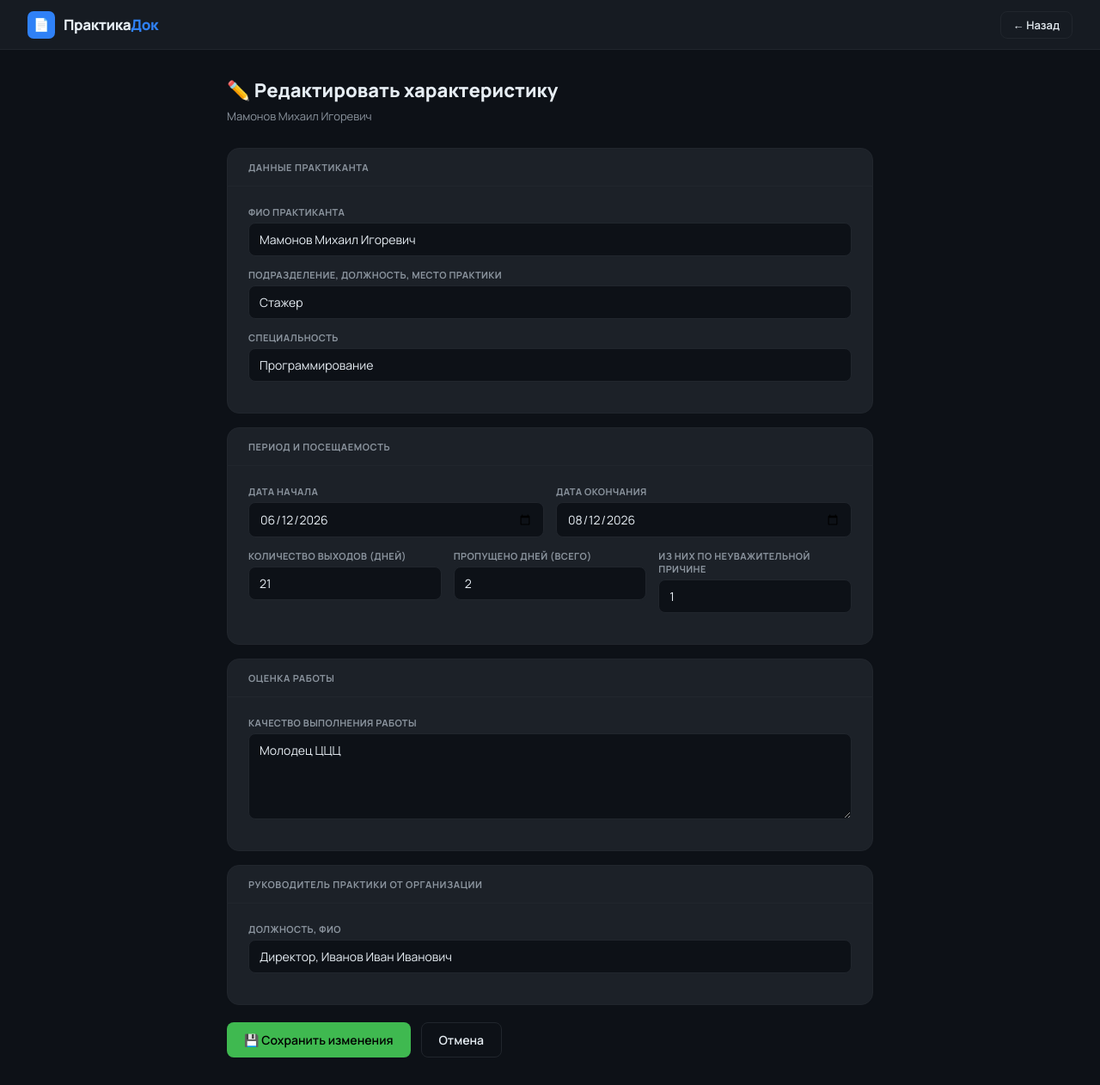
After one commit to topqwi9416/Django, a Django app: page /characteristic/edit/7/ in a window 1280 px wide. The commit adds this page. Shown: the whole page at 86% size. Run offline with Django 5.2, Linux system fonts and the light colour scheme; a user stored in the database is signed in; data comes from the database, SQL or seed files in the repository; both versions use the stored data as it was after the commit.

Commit message:
Update project

```diff
--- a/SiteMMI/urls.py
+++ b/SiteMMI/urls.py
@@ -3,6 +3,7 @@ from django.urls import path
 from django.conf import settings
 from django.conf.urls.static import static
 from mainMMI.views import *
+from mainMMI.views import edit_characteristic_document
 
 urlpatterns = [
     path('admin/', admin.site.urls),
@@ -22,5 +23,6 @@ urlpatterns = [
 
     path('practice/<int:doc_id>/download/', download_attestat, name='download_attestat'),
     path('characteristic/<int:doc_id>/download/', download_harakteristika, name='download_harakteristika'),
+    path('characteristic/edit/<int:doc_id>/', edit_characteristic_document, name='edit_characteristic'),
     path('characteristic/delete/<int:doc_id>/', delete_characteristic_document, name='delete_characteristic'),
 ] + static(settings.MEDIA_URL, document_root=settings.MEDIA_ROOT)
--- /dev/null
+++ b/mainMMI/templates/edit_characteristic_document.html
@@ -0,0 +1,142 @@
+<!DOCTYPE html>
+<html lang="ru">
+<head>
+    <meta charset="UTF-8">
+    <meta name="viewport" content="width=device-width, initial-scale=1.0">
+    <title>Редактировать характеристику — ПрактикаДок</title>
+    <link href="https://fonts.googleapis.com/css2?family=Manrope:wght@400;500;600;700;800&display=swap" rel="stylesheet">
+    <style>
+        *,*::before,*::after{margin:0;padding:0;box-sizing:border-box}
+        :root{--bg:#0d1117;--border:#21262d;--accent:#2f81f7;--accent2:#3fb950;--text:#e6edf3;--muted:#8b949e;--card:#1c2128;--input:#0d1117}
+        body{font-family:'Manrope',sans-serif;background:var(--bg);color:var(--text);min-height:100vh}
+        .header{background:#161b22;border-bottom:1px solid var(--border);padding:0 32px;display:flex;align-items:center;justify-content:space-between;height:58px;position:sticky;top:0;z-index:100}
+        .logo{display:flex;align-items:center;gap:10px;text-decoration:none;color:var(--text)}
+        .logo-icon{width:32px;height:32px;background:var(--accent);border-radius:7px;display:flex;align-items:center;justify-content:center;font-size:15px}
+        .logo-name{font-size:17px;font-weight:800;letter-spacing:-.4px}
+        .logo-name span{color:var(--accent)}
+        .main{max-width:800px;margin:0 auto;padding:32px 24px}
+        .page-title{font-size:22px;font-weight:800;margin-bottom:6px}
+        .page-sub{color:var(--muted);font-size:13px;margin-bottom:28px}
+        .card{background:var(--card);border:1px solid var(--border);border-radius:14px;margin-bottom:16px}
+        .card-head{padding:14px 24px;border-bottom:1px solid var(--border)}
+        .card-title{font-size:11px;font-weight:700;color:var(--muted);text-transform:uppercase;letter-spacing:.6px}
+        .card-body{padding:22px 24px}
+        .form-row{display:grid;grid-template-columns:repeat(auto-fit,minmax(200px,1fr));gap:14px;margin-bottom:14px}
+        .form-group{display:flex;flex-direction:column;gap:5px}
+        .form-group.full{grid-column:1/-1}
+        label{font-size:11px;font-weight:700;color:var(--muted);letter-spacing:.4px;text-transform:uppercase}
+        input[type=text],input[type=date],input[type=number],textarea{background:var(--input);border:1px solid var(--border);border-radius:8px;color:var(--text);font-family:'Manrope',sans-serif;font-size:14px;padding:9px 12px;outline:none;transition:border-color .15s;width:100%}
+        input:focus,textarea:focus{border-color:var(--accent)}
+        textarea{resize:vertical;min-height:100px}
+        .btn{display:inline-flex;align-items:center;gap:6px;padding:10px 20px;border-radius:8px;font-size:14px;font-weight:600;font-family:'Manrope',sans-serif;cursor:pointer;border:none;text-decoration:none;transition:all .15s}
+        .btn-success{background:var(--accent2);color:#000}.btn-success:hover{background:#46c75b}
+        .btn-outline{background:transparent;color:var(--text);border:1px solid var(--border)}.btn-outline:hover{background:#161b22}
+        .btn-group{display:flex;gap:12px;margin-top:20px}
+        .alert{background:rgba(63,185,80,.1);border:1px solid rgba(63,185,80,.3);border-radius:8px;padding:12px 16px;font-size:13px;color:var(--accent2);margin-bottom:20px}
+    </style>
+</head>
+<body>
+<header class="header">
+    <a href="/" class="logo"><div class="logo-icon">📄</div><div class="logo-name">Практика<span>Док</span></div></a>
+    <a href="/profile/#my-docs" class="btn btn-outline" style="padding:6px 14px;font-size:13px">← Назад</a>
+</header>
+
+<div class="main">
+    {% if messages %}{% for m in messages %}<div class="alert">{{ m }}</div>{% endfor %}{% endif %}
+
+    <div class="page-title">✏️ Редактировать характеристику</div>
+    <p class="page-sub">{{ doc.fio }}</p>
+
+    <form method="post">
+        {% csrf_token %}
+
+        <!-- Данные практиканта -->
+        <div class="card">
+            <div class="card-head"><div class="card-title">Данные практиканта</div></div>
+            <div class="card-body">
+                <div class="form-row">
+                    <div class="form-group full">
+                        <label>ФИО практиканта</label>
+                        <input type="text" name="fio" value="{{ doc.fio }}">
+                    </div>
+                </div>
+                <div class="form-row">
+                    <div class="form-group full">
+                        <label>Подразделение, должность, место практики</label>
+                        <input type="text" name="library" value="{{ doc.library }}">
+                    </div>
+                </div>
+                <div class="form-row">
+                    <div class="form-group full">
+                        <label>Специальность</label>
+                        <input type="text" name="speciality" value="{{ doc.speciality }}">
+                    </div>
+                </div>
+            </div>
+        </div>
+
+        <!-- Период и посещаемость -->
+        <div class="card">
+            <div class="card-head"><div class="card-title">Период и посещаемость</div></div>
+            <div class="card-body">
+                <div class="form-row">
+                    <div class="form-group">
+                        <label>Дата начала</label>
+                        <input type="date" name="work_start" value="{{ doc.work_start|date:'Y-m-d' }}">
+                    </div>
+                    <div class="form-group">
+                        <label>Дата окончания</label>
+                        <input type="date" name="work_end" value="{{ doc.work_end|date:'Y-m-d' }}">
+                    </div>
+                </div>
+                <div class="form-row">
+                    <div class="form-group">
+                        <label>Количество выходов (дней)</label>
+                        <input type="number" name="work_days_count" value="{{ doc.work_days_count }}" min="0">
+                    </div>
+                    <div class="form-group">
+                        <label>Пропущено дней (всего)</label>
+                        <input type="number" name="missed_days" value="{{ doc.missed_days }}" min="0">
+                    </div>
+                    <div class="form-group">
+                        <label>Из них по неуважительной причине</label>
+                        <input type="number" name="missed_unexcused" value="{{ doc.missed_unexcused }}" min="0">
+                    </div>
+                </div>
+            </div>
+        </div>
+
+        <!-- Оценка работы -->
+        <div class="card">
+            <div class="card-head"><div class="card-title">Оценка работы</div></div>
+            <div class="card-body">
+                <div class="form-row">
+                    <div class="form-group full">
+                        <label>Качество выполнения работы</label>
+                        <textarea name="work_quality">{{ doc.work_quality }}</textarea>
+                    </div>
+                </div>
+            </div>
+        </div>
+
+        <!-- Руководитель -->
+        <div class="card">
+            <div class="card-head"><div class="card-title">Руководитель практики от организации</div></div>
+            <div class="card-body">
+                <div class="form-row">
+                    <div class="form-group full">
+                        <label>Должность, ФИО</label>
+                        <input type="text" name="supervisor" value="{{ doc.supervisor }}">
+                    </div>
+                </div>
+            </div>
+        </div>
+
+        <div class="btn-group">
+            <button type="submit" class="btn btn-success">💾 Сохранить изменения</button>
+            <a href="/profile/#my-docs" class="btn btn-outline">Отмена</a>
+        </div>
+    </form>
+</div>
+</body>
+</html>
--- a/mainMMI/templates/profile.html
+++ b/mainMMI/templates/profile.html
@@ -714,6 +714,7 @@
                                     </div>
                                     <div class="doc-actions">
                                         <a href="/characteristic/{{ doc.id }}/download/" class="btn btn-success btn-sm">⬇ Скачать</a>
+                                        <a href="/characteristic/edit/{{ doc.id }}/" class="btn btn-outline btn-sm">✏️ Изменить</a>
                                         <a href="/characteristic/delete/{{ doc.id }}/" class="btn btn-danger btn-sm" onclick="return confirm('Удалить характеристику?')">🗑</a>
                                     </div>
                                 </div>
--- a/mainMMI/views.py
+++ b/mainMMI/views.py
@@ -253,7 +253,26 @@ def download_harakteristika(request, doc_id):
     response['Content-Disposition'] = f"attachment; filename*=UTF-8''{urllib.parse.quote(fname)}"
     return response
 
+@login_required
+def edit_characteristic_document(request, doc_id):
+    doc = get_object_or_404(CharacteristicDocument, id=doc_id, user=request.user)
 
+    if request.method == 'POST':
+        doc.fio              = request.POST.get('fio', '')
+        doc.library          = request.POST.get('library', '')
+        doc.work_start       = request.POST.get('work_start') or None
+        doc.work_end         = request.POST.get('work_end') or None
+        doc.work_days_count  = request.POST.get('work_days_count') or None
+        doc.missed_days      = request.POST.get('missed_days') or None
+        doc.missed_unexcused = request.POST.get('missed_unexcused') or None
+        doc.speciality       = request.POST.get('speciality', '')
+        doc.work_quality     = request.POST.get('work_quality', '')
+        doc.supervisor       = request.POST.get('supervisor', '')
+        doc.save()
+        messages.success(request, 'Характеристика обновлена!')
+        return redirect('/profile/#my-docs')
+
+    return render(request, 'edit_characteristic_document.html', {'doc': doc})
 
 @login_required
 def delete_characteristic_document(request, doc_id):
```
Also changed, not shown: mainMMI/docx_generator.py (+37 -23 lines), db.sqlite3, 3 other files.
